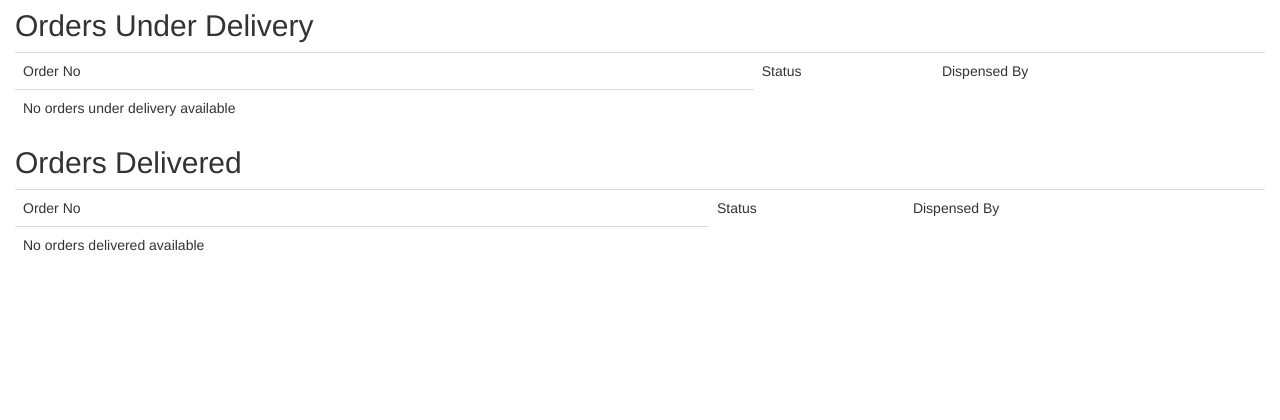
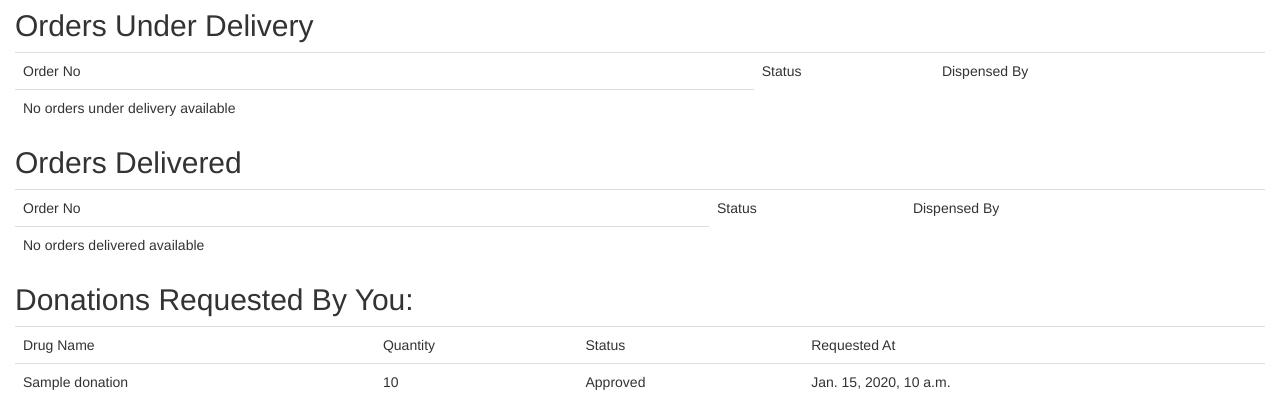
Before and after one commit to am1996/epharmacy, a Django app: page /user/dashboard/ in a window 1280 px wide. Shown: the part 596-1016 px from the top of the page. Before the commit the page ends 847 px from the top, so only its background shows below. Run offline with Django 4.2, Linux system fonts and the light colour scheme; a user stored in the database is signed in; tables that the repository leaves empty hold one stand-in row (values such as "Sample post"); grey boxes marked "Sample" are stand-in pictures; one stand-in notice (Sample message) is shown; some libraries are stand-ins or nearby versions.

Commit message:
Donations Done

```diff
--- a/donations/urls.py
+++ b/donations/urls.py
@@ -5,6 +5,7 @@ app_name="donations"
 
 urlpatterns = [
     path('', DonationsAvailableListView.as_view(),name='donations_list'),
+    path('pending/', DonatinosPendingApprovalList.as_view(),name='donations_pending_approval_list'),
     path('requests/', DonationsRequestedListView.as_view(),name='donations_request_list'),
     path('requests/<int:pk>/', DonationRequestDetailView.as_view(),name='donations_request_detail'),
     path('<int:pk>/', DonationsDetailView.as_view(),name='donations_detail'),
--- a/templates/donations/donations_request_detail.html
+++ b/templates/donations/donations_request_detail.html
@@ -47,7 +47,7 @@
             <th>
                 <form method="post" class="float">
                     {% csrf_token %}
-                    <input type="hidden" name="status" value="0">
+                    <input type="hidden" name="status" value="3">
                     <button onclick="return confirm('Do you want to reject this donation request?')" type="submit" class="btn btn-success btn-sm">Donation Delivered</a>
                 </form>
             </th>
--- a/templates/donations/donations_request_list.html
+++ b/templates/donations/donations_request_list.html
@@ -2,7 +2,11 @@
 {% block content %}
 <h1>Pending Donations Requests</h1>
 {% for message in messages %}
-    <p class="alert alert-success">{{ message }}</p>
+    {% if message.level == DEFAULT_MESSAGE_LEVELS.WARNING %}
+        <p class="alert alert-danger">{{ message }}</p>
+        {% else %}
+        <p class="alert alert-success">{{ message }}</p>
+    {% endif %}
 {% endfor %}
 {# Pending Donations Requests #}
 <table class="table">
--- a/templates/layouts/base.html
+++ b/templates/layouts/base.html
@@ -44,8 +44,8 @@
                     </a>
                     <div class="dropdown-menu" aria-labelledby="navbarDropdown">
                         <a class="dropdown-item" href="{% url "donations:donations_list" %}">Donations Available</a>
-                        <a class="dropdown-item" href="{% url "donations:donations_request_list" %}">Donations Requested</a>
-                        <a class="dropdown-item" href="#">Something else here</a>
+                        <a class="dropdown-item" href="{% url "donations:donations_request_list" %}">Donations Requests</a>
+                        <a class="dropdown-item" href="{% url "donations:donations_pending_approval_list" %}">Donations Pending Approval</a>
                     </div>
                 </li>
                 {% elif request.user.profile.role == 3 and request.user.is_authenticated %}
--- a/templates/users/dashboard.html
+++ b/templates/users/dashboard.html
@@ -172,4 +172,30 @@
     </ul>
 {% endif %}
 {# End Orders Delivered ##}
+{# Donations Start #}
+<h2>Donations Requested By You:</h2>
+<table class="table">
+    <tr>
+        <td>Drug Name</td>
+        <td>Quantity</td>
+        <td>Status</td>
+        <td>Requested At</td>
+    </tr>
+{% if not donations %}
+<tr>
+    <td>No donations delivered available</td>
+</tr>
+{% else %}
+
+{% for donation in donations %}
+    <tr>
+        <td>{{ donation.donation.product_name }}</td>
+        <td>{{ donation.quantity }}</td>
+        <td>{{ donation.get_status }}</td>
+        <td>{{ donation.created_at }}</td>
+    </tr>
+{% endfor %}
+{% endif %}
+</table>
+{# Donations End #}
 {% endblock content %}
--- a/users/views.py
+++ b/users/views.py
@@ -15,6 +15,7 @@ from django.contrib import messages
 from django.db import transaction
 from epharmacy.utils import parse_querydict
 from epharmacy.mixins import PharmacistRequiredMixin
+from donations.models import DonationRequest
 class UserLogoutView(View):
     def get(self, request, *args, **kwargs):
         logout(request)
@@ -36,6 +37,7 @@ class UserDashboardView(ListView):
 
     def get_context_data(self, **kwargs):
         context = super().get_context_data(**kwargs)
+        donations = DonationRequest.objects.filter(requested_by=self.request.user).order_by("-created_at")
         if self.request.user.profile.role == 2 or self.request.user.profile.role == 1:
             orders_under_dispensing_query_set = Order.objects.all().filter(status=1).order_by("-order_date")
             orders_under_delivery_query_set = Order.objects.all().filter(status=2).order_by("-order_date")
@@ -49,6 +51,7 @@ class UserDashboardView(ListView):
         orders_done = self.return_paginator(orders_done_query_set,page_param="pgod")
         context["orders_under_dispensing"] = orders_under_dispensing
         context["orders_under_delivery"] = orders_under_delivery
+        context["donations"] = donations
         context["orders_done"] = orders_done
         return context
 
```
Also changed, not shown: donations/views.py (+26 -9 lines), templates/donations/donations_pending_approval_list.html (added, +48 -0 lines), 1 other file.
